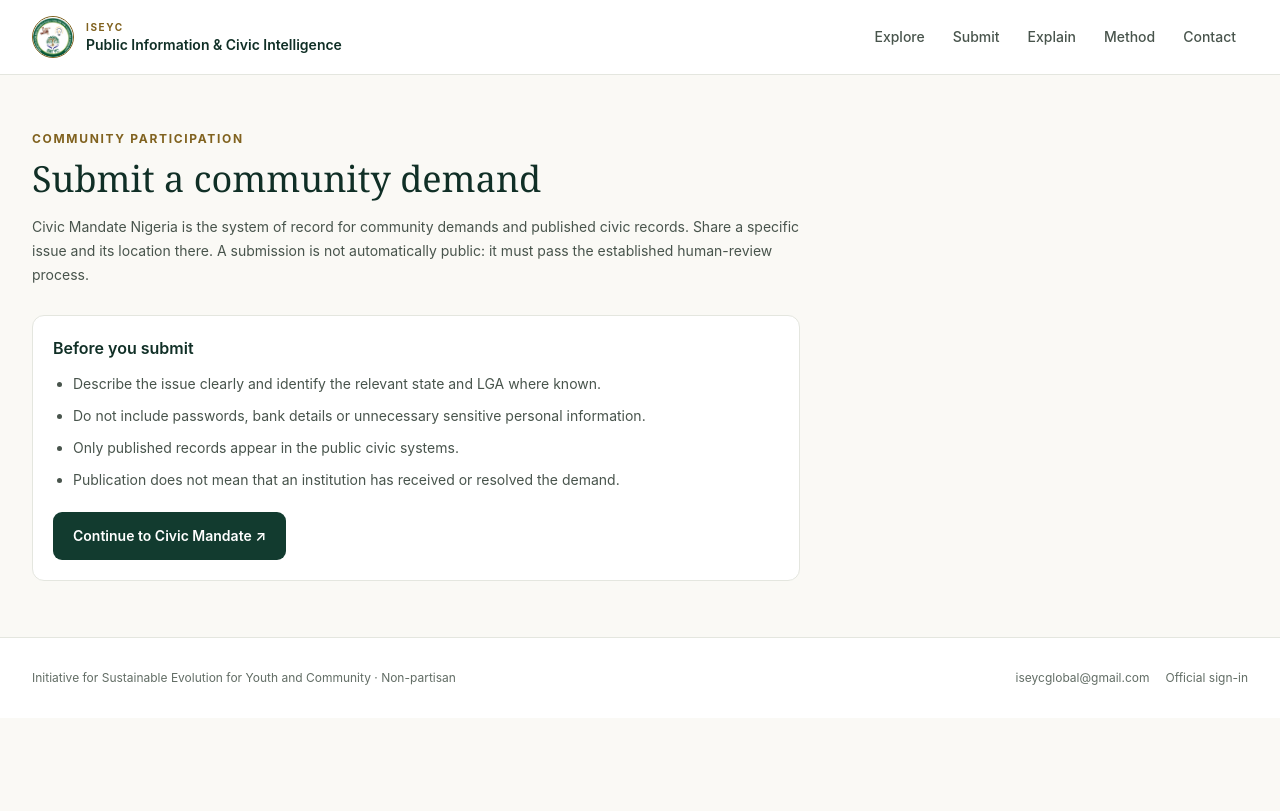
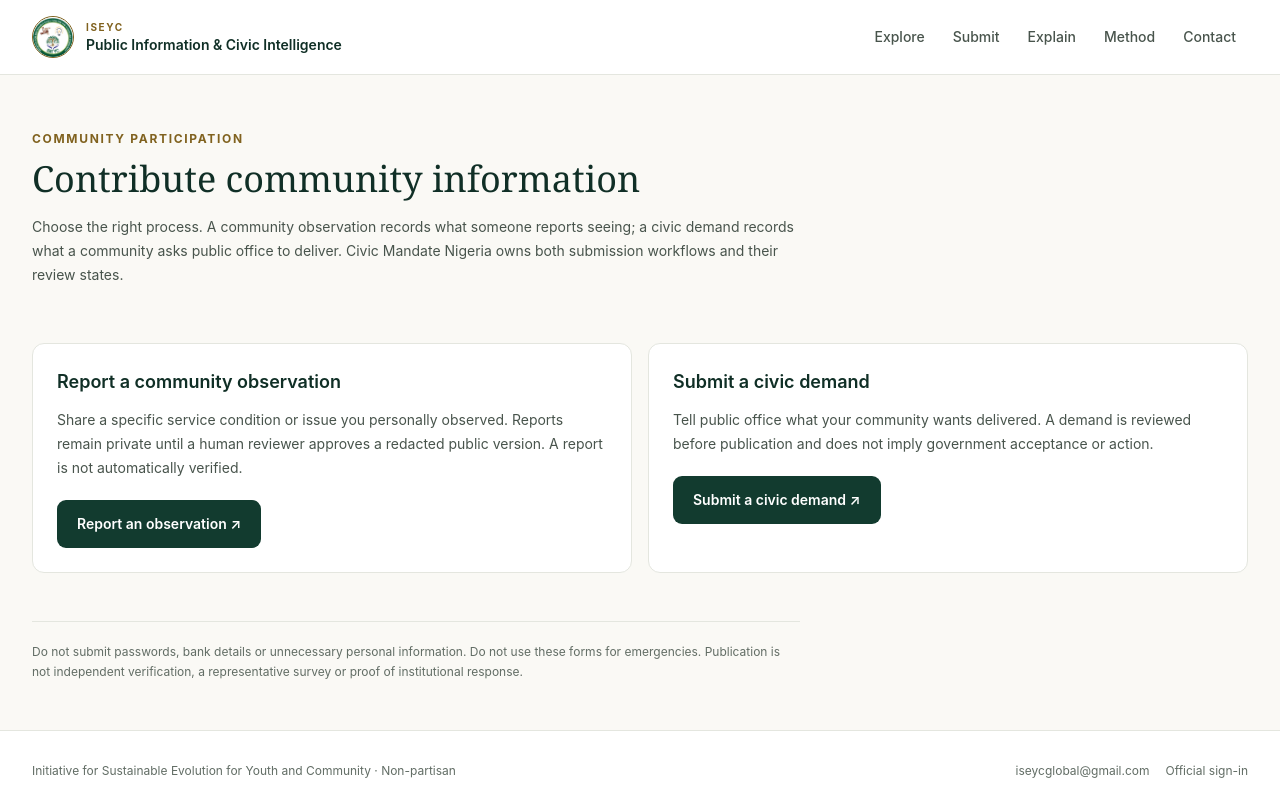
Before and after one commit to mrzulqarnainnadabo/iseyc-digital-operations-centre-notion, a Next.js app: page /submit in a window 1280 px wide. Built offline with nearby package versions, Linux system fonts and the light colour scheme.

Commit message:
feat(idcc): distinguish community observations from civic demands

```diff
--- a/app/submit/page.tsx
+++ b/app/submit/page.tsx
@@ -1,23 +1,38 @@
 import { PublicShell } from "@/components/PublicShell";
+
+const submissionPaths = [
+  {
+    title: "Report a community observation",
+    description: "Share a specific service condition or issue you personally observed. Reports remain private until a human reviewer approves a redacted public version. A report is not automatically verified.",
+    href: "https://2027-street-mandate.vercel.app/report",
+    action: "Report an observation",
+  },
+  {
+    title: "Submit a civic demand",
+    description: "Tell public office what your community wants delivered. A demand is reviewed before publication and does not imply government acceptance or action.",
+    href: "https://2027-street-mandate.vercel.app/#mandate-form",
+    action: "Submit a civic demand",
+  },
+];
 
 export default function SubmitPage() {
   return (
     <PublicShell>
       <section className="max-w-3xl py-10 sm:py-14">
         <p className="text-xs font-bold uppercase tracking-[0.14em] text-gold-600">Community participation</p>
-        <h1 className="mt-3 font-serif text-3xl text-forest-950 sm:text-4xl">Submit a community demand</h1>
-        <p className="mt-4 text-sm leading-6 text-ink-700">Civic Mandate Nigeria is the system of record for community demands and published civic records. Share a specific issue and its location there. A submission is not automatically public: it must pass the established human-review process.</p>
-        <div className="mt-7 rounded-card border border-line bg-white p-5">
-          <h2 className="font-semibold text-forest-950">Before you submit</h2>
-          <ul className="mt-3 list-disc space-y-2 pl-5 text-sm leading-6 text-ink-700">
-            <li>Describe the issue clearly and identify the relevant state and LGA where known.</li>
-            <li>Do not include passwords, bank details or unnecessary sensitive personal information.</li>
-            <li>Only published records appear in the public civic systems.</li>
-            <li>Publication does not mean that an institution has received or resolved the demand.</li>
-          </ul>
-          <a href="https://2027-street-mandate.vercel.app" target="_blank" rel="noopener noreferrer" className="mt-5 inline-flex min-h-[48px] items-center rounded-control bg-forest-900 px-5 text-sm font-semibold text-white hover:bg-forest-800">Continue to Civic Mandate ↗</a>
-        </div>
+        <h1 className="mt-3 font-serif text-3xl text-forest-950 sm:text-4xl">Contribute community information</h1>
+        <p className="mt-4 text-sm leading-6 text-ink-700">Choose the right process. A community observation records what someone reports seeing; a civic demand records what a community asks public office to deliver. Civic Mandate Nigeria owns both submission workflows and their review states.</p>
       </section>
+      <section className="grid gap-4 pb-12 md:grid-cols-2">
+        {submissionPaths.map((item) => (
+          <article key={item.title} className="rounded-card border border-line bg-white p-5 sm:p-6">
+            <h2 className="text-lg font-semibold text-forest-950">{item.title}</h2>
+            <p className="mt-3 text-sm leading-6 text-ink-700">{item.description}</p>
+            <a href={item.href} target="_blank" rel="noopener noreferrer" className="mt-5 inline-flex min-h-[48px] items-center rounded-control bg-forest-900 px-5 text-sm font-semibold text-white hover:bg-forest-800">{item.action} ↗</a>
+          </article>
+        ))}
+      </section>
+      <p className="mb-12 max-w-3xl border-t border-line pt-5 text-xs leading-5 text-ink-600">Do not submit passwords, bank details or unnecessary personal information. Do not use these forms for emergencies. Publication is not independent verification, a representative survey or proof of institutional response.</p>
     </PublicShell>
   );
 }
```
